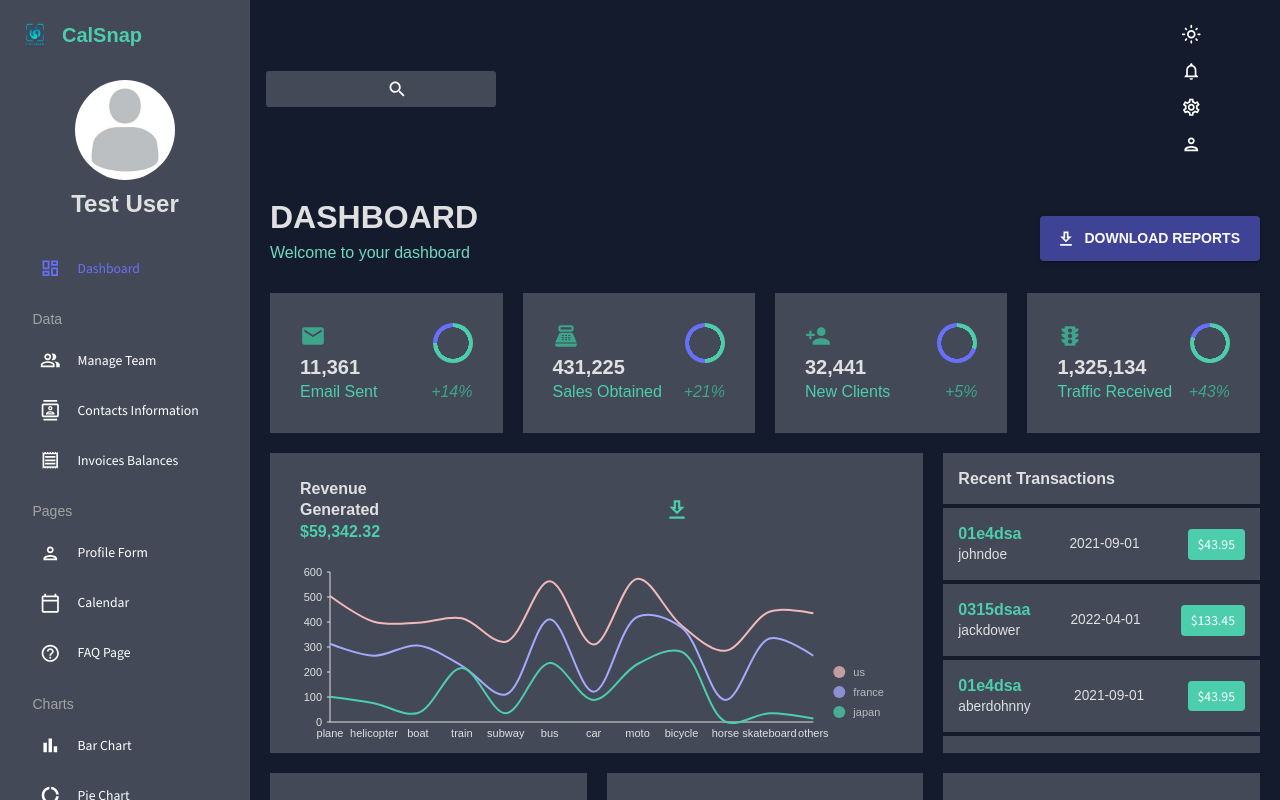
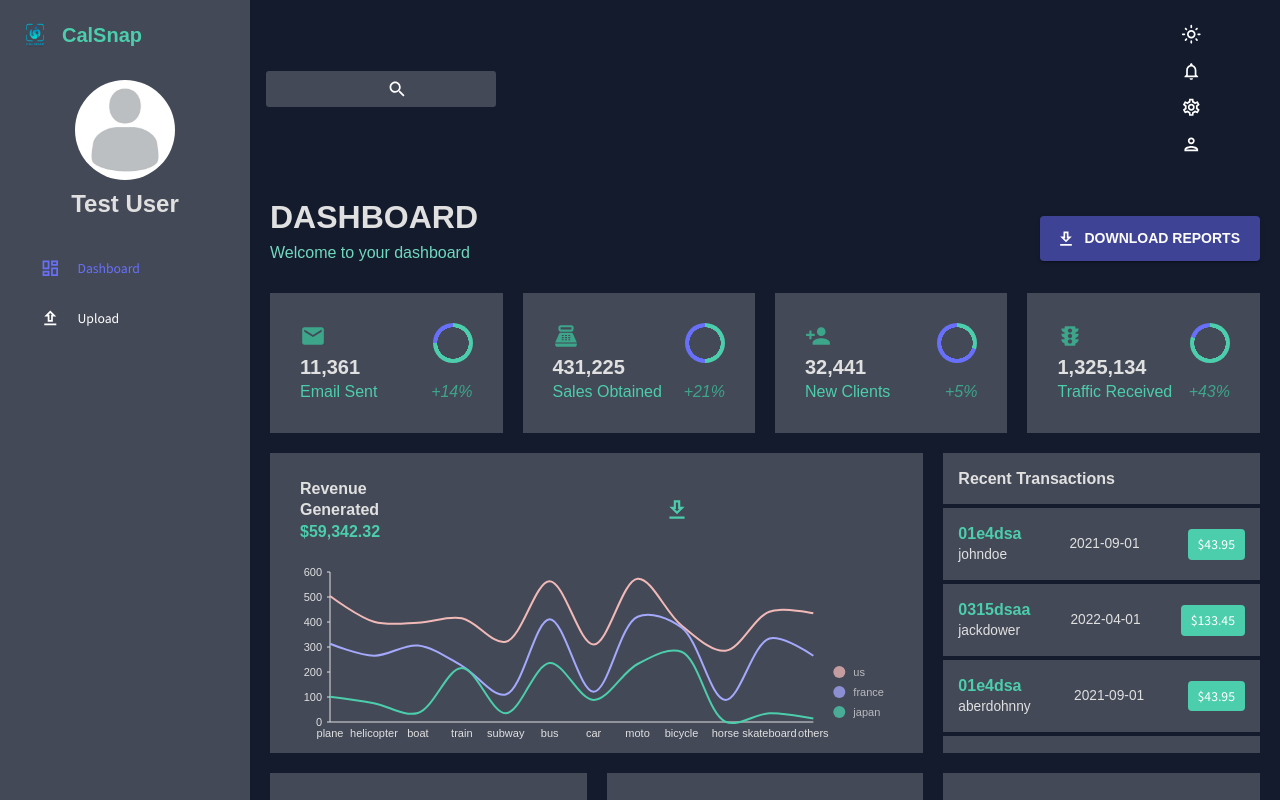
Before and after one commit to arish-panjwani/cal-snap-react, a React (Vite) app: page / in a window 1280 px wide. Built offline with nearby package versions, Linux system fonts and the light colour scheme.

Commit message:
Fixes merge issue

```diff
--- a/src/scenes/index.js
+++ b/src/scenes/index.js
@@ -14,6 +14,7 @@ import FAQ from "./faq";
 import Geography from "./geography";
 import Login from "./login";
 import ExercisePage from "./exercise"
+import Upload from "./upload";
 
 export {
   Navbar,
@@ -31,5 +32,6 @@ export {
   FAQ,
   Geography,
   Login,
-  ExercisePage
+  ExercisePage,
+  Upload
 };
--- a/src/scenes/layout/sidebar/index.jsx
+++ b/src/scenes/layout/sidebar/index.jsx
@@ -17,6 +17,7 @@ import {
   ReceiptOutlined,
   TimelineOutlined,
   WavesOutlined,
+  UploadOutlined
 } from "@mui/icons-material";
 import avatar from "../../../assets/images/avatar.png";
 import logo from "../../../assets/images/logo.png";
@@ -133,8 +134,14 @@ const SideBar = () => {
             colors={colors}
             icon={<DashboardOutlined />}
           />
+          <Item
+            title="Upload"
+            path="/upload"
+            colors={colors}
+            icon={<UploadOutlined />}
+          />
         </Menu>
-        <Typography
+        {/* <Typography
           variant="h6"
           color={colors.gray[300]}
           sx={{ m: "15px 0 5px 20px" }}
@@ -256,7 +263,7 @@ const SideBar = () => {
             colors={colors}
             icon={<WavesOutlined />}
           />
-        </Menu>
+        </Menu> */}
       </Box>
     </Sidebar>
   );
```
